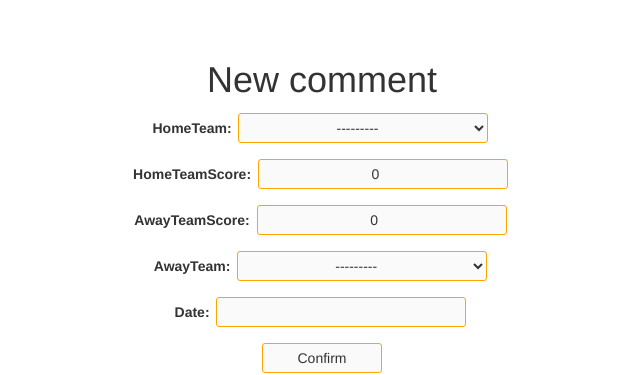
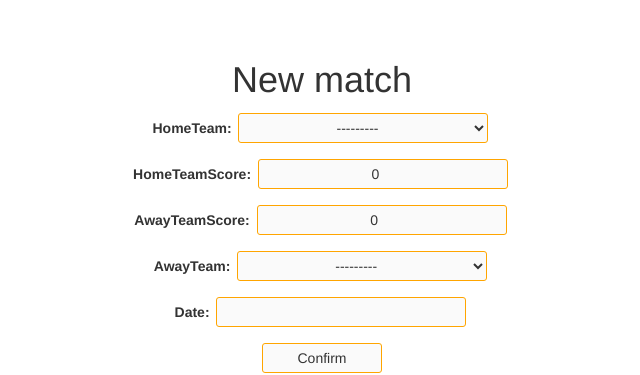
Before and after one commit to malukasrokas/sports-site, a Django app: page /matches/add_match/ in a window 1280 px wide. Shown: the part 52-427 px from the top of the page, without its empty margins (318-958 px from the left). Run offline with Django 3.2, Linux system fonts and the light colour scheme; a user stored in the database is signed in; data comes from the database, SQL or seed files in the repository; some libraries are stand-ins or nearby versions.

Commit message:
Fixed typo from comment to match

```diff
--- a/newsfeed/templates/matches/add_match.html
+++ b/newsfeed/templates/matches/add_match.html
@@ -1,7 +1,7 @@
 {% extends 'matches/base.html' %}
 
 {% block content %}
-    <h1>New comment</h1>
+    <h1>New match</h1>
     <form method="POST">{% csrf_token %}
         {{ form.as_p }}
         <button type="submit">Confirm</button>
```
